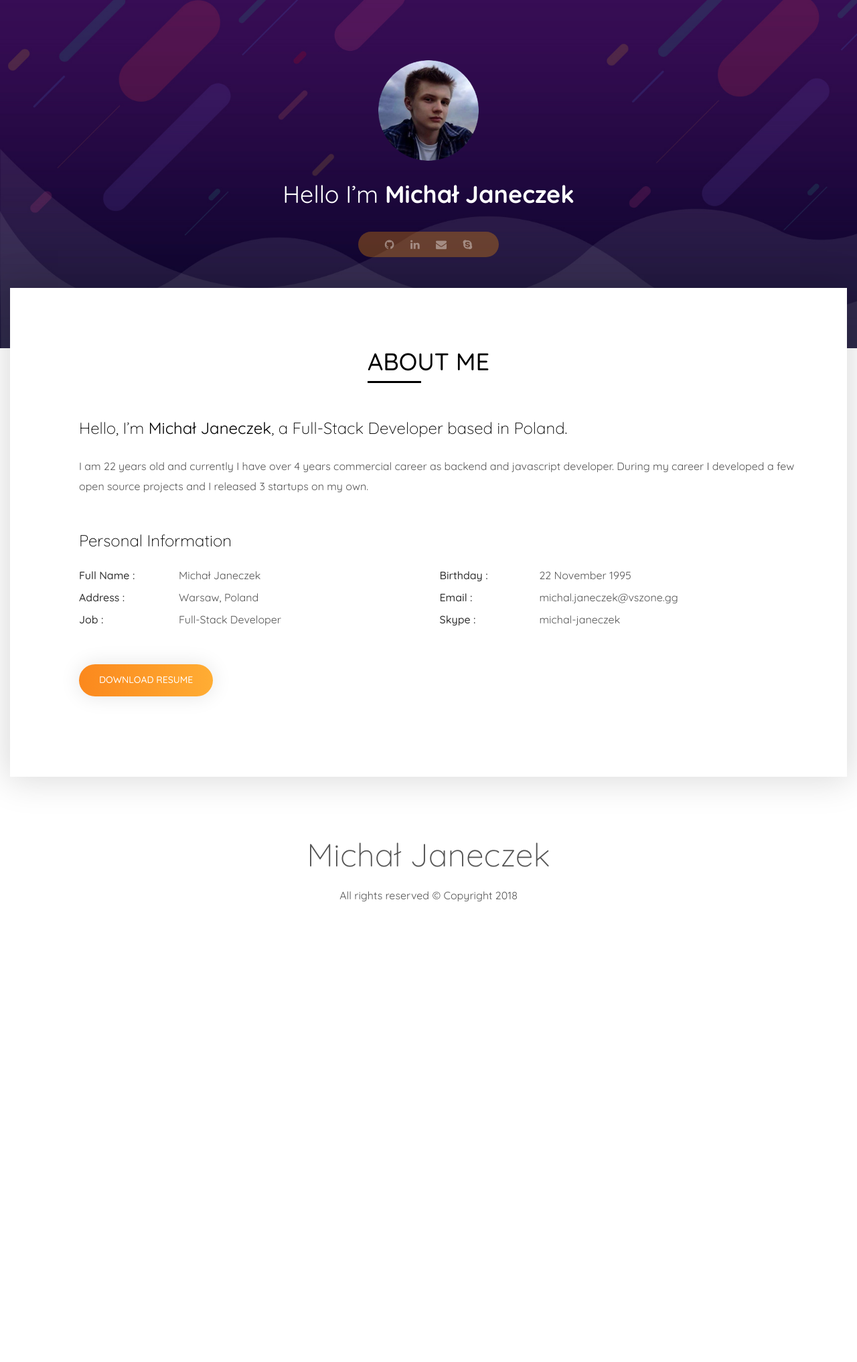
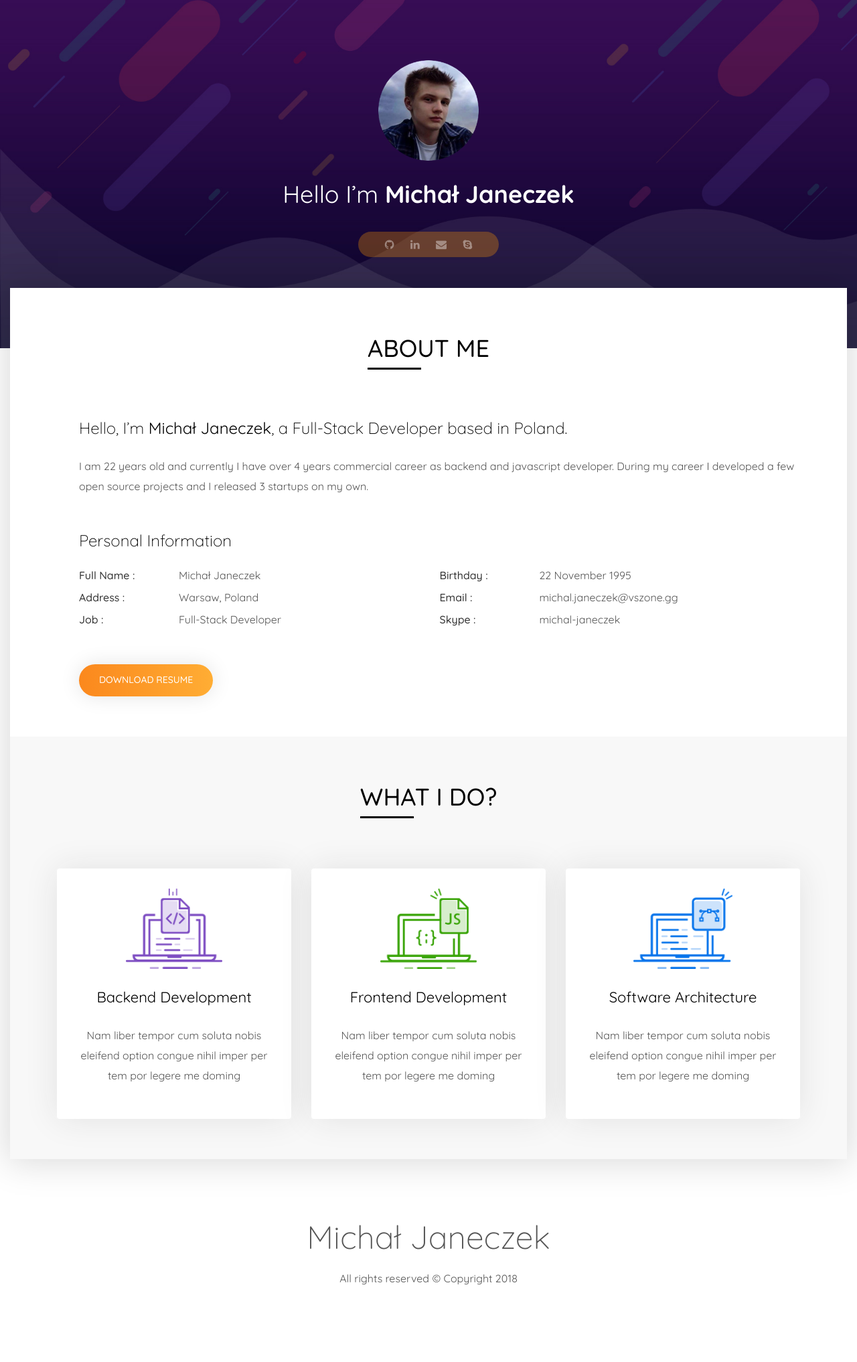
Before and after one commit to mjaneczek/mjaneczek.github.io, a Jekyll site: the page built from index.html, in a window 1280 px wide. Shown: the whole page at 67% size. Built offline with Jekyll 4.4.1, drawn with Linux system fonts in a browser that asks for light colours; before the commit the page ends 1462 px from its top, so only the background shows below that.

Commit message:
Basic shape of services section

```diff
--- /dev/null
+++ b/_includes/services.html
@@ -0,0 +1,32 @@
+<section class="bg-gray">
+  <div class="container">
+    <div class="row">
+      <div class="col-sm-12 text-center">
+        <h2 class="section-title">What i do?</h2>
+      </div>
+    </div>
+    <div class="row">
+      <div class="col-md-4 text-center">
+        <div class="service-block equal-height">
+          <div class="sr-icon"><img alt="" src="assets/img/icons/sr2.png"></div>
+          <h4 class="block-title">Backend Development</h4>
+          <p>Nam liber tempor cum soluta nobis eleifend option congue nihil imper per tem por legere me doming</p>
+        </div>
+      </div>
+      <div class="col-md-4 text-center">
+        <div class="service-block equal-height">
+          <div class="sr-icon"><img alt="" src="assets/img/icons/sr3.png"></div>
+          <h4 class="block-title">Frontend  Development</h4>
+          <p>Nam liber tempor cum soluta nobis eleifend option congue nihil imper per tem por legere me doming</p>
+        </div>
+      </div>
+      <div class="col-md-4 text-center">
+        <div class="service-block equal-height">
+          <div class="sr-icon"><img alt="" src="assets/img/icons/sr1.png"></div>
+          <h4 class="block-title">Software Architecture</h4>
+          <p>Nam liber tempor cum soluta nobis eleifend option congue nihil imper per tem por legere me doming</p>
+        </div>
+      </div>
+    </div>
+  </div>
+</section>
--- a/assets/css/style.css
+++ b/assets/css/style.css
@@ -8,7 +8,7 @@ body {
 
 section {
   padding-top: 120px;
-  padding-bottom: 120px;
+  padding-bottom: 60px;
   position: relative; }
 
 img {
@@ -73,7 +73,7 @@ input, textarea {
   text-transform: uppercase;
   color: #000;
   font-weight: 500;
-  top: -30px;
+  top: -50px;
   position: relative;
   display: inline-block; }
   .section-title:after {
@@ -1490,6 +1490,6 @@ input, textarea {
 
 @media (max-width: 576px) {
   .section-title {
-    top: 0; }
+    top: -30px; }
   .background-text {
     display: none; } }
--- a/index.html
+++ b/index.html
@@ -5,6 +5,7 @@ layout: default
 
 <main class="content-wrap">
   {% include about.html %}
+  {% include services.html %}
 </main>
 
 {% include footer.html %}
```
